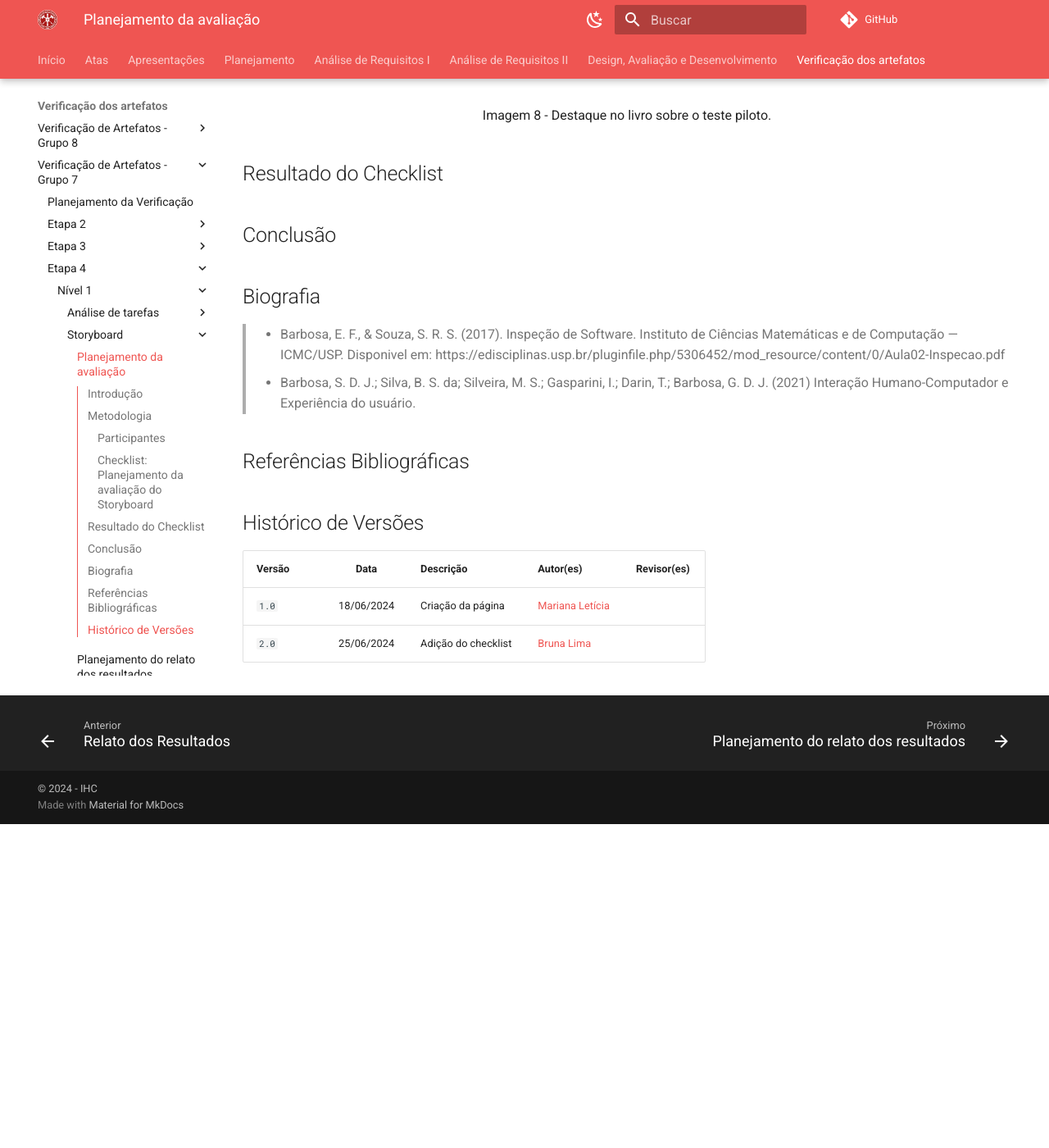
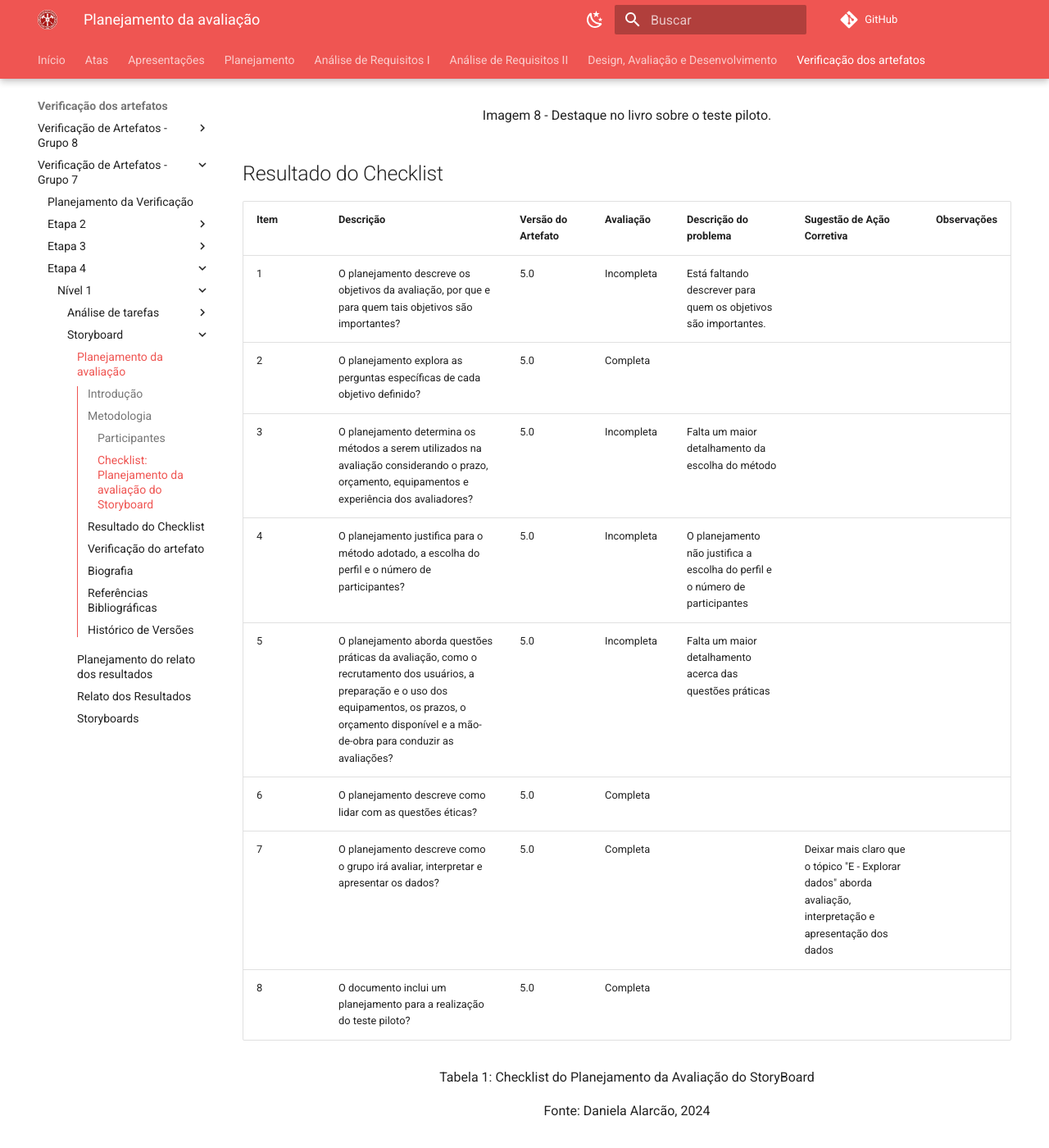
Before and after one commit to Interacao-Humano-Computador/2024.1-CBMERJ, an MkDocs documentation site: the page built from docs/verificacao_artefatos/verificacao_nosso_grupo/etapa_4/nivel_1/storyboard/planejamento_avaliacao.md, in a window 1280 px wide and 1400 px high, scrolled down 3032 px. Shown: the whole window at 82% size. Built offline with MkDocs 1.6.1 and Material for MkDocs 9.7.7, drawn with Linux system fonts in a browser that asks for light colours; comment, search, counter and statistics services are not loaded; before the commit the page ends 4037 px from its top, so only the background shows below that; some of the changed text lies outside the part shown.

Commit message:
Video verificando artefato

```diff
--- a/docs/verificacao_artefatos/verificacao_nosso_grupo/etapa_4/nivel_1/storyboard/planejamento_avaliacao.md
+++ b/docs/verificacao_artefatos/verificacao_nosso_grupo/etapa_4/nivel_1/storyboard/planejamento_avaliacao.md
@@ -53,27 +53,26 @@
 <p align="center">Imagem 8 - Destaque no livro sobre o teste piloto. </p>
 
 ## Resultado do Checklist
- <!-- template de VERIFICAÇÃO -->
-
-<!--
 | Item | Descrição      | Versão do Artefato | Avaliação      | Descrição do problema | Sugestão de Ação Corretiva | Observações |
 | ---- | -------------- | ------------------ | -------------- | --------------------- | -------------------------- | ----------- |
-|  1   | (COLOCAR DECRIÇÃO DO ITEM 1 AQUI) | (COLOCAR SE ESTÁ CONFORME OU NÃO CONFORME) |  | |
-|  2   | (COLOCAR DECRIÇÃO DO ITEM 2 AQUI) | (COLOCAR VERSÃO AQUI) | (COLOCAR SE ESTÁ CONFORME OU NÃO CONFORME)|  |   |  |
-|  3   | (COLOCAR DECRIÇÃO DO ITEM 3 AQUI) | (COLOCAR VERSÃO AQUI)| (COLOCAR SE ESTÁ CONFORME OU NÃO CONFORME) | |  |
-|  4   | (COLOCAR DECRIÇÃO DO ITEM 4 AQUI) | (COLOCAR VERSÃO AQUI) | (COLOCAR SE ESTÁ CONFORME OU NÃO CONFORME)  | | | |
-|  5   | (COLOCAR DECRIÇÃO DO ITEM 5 AQUI) | (COLOCAR VERSÃO AQUI)| (COLOCAR SE ESTÁ CONFORME OU NÃO CONFORME)  | | |  |
-<p style="text-align: center">Tabela (COLQUE O NUMERO DA TABELA AQUI): (COLOQUE O TÍTULO DA TABELA AQUI)</p>
-<p style="text-align: center">Fonte: (COLOQUE SEU NOME AQUI), 2024</p>
+|  1   | O planejamento descreve os objetivos da avaliação, por que e para quem tais objetivos são importantes? | 5.0 | Incompleta | Está faltando descrever para quem os objetivos são importantes.  | |
+|  2   | O planejamento explora as perguntas específicas de cada objetivo definido?| 5.0 | Completa |  |   |  |
+|  3   | O planejamento determina os métodos a serem utilizados na avaliação considerando o prazo, orçamento, equipamentos e experiência dos avaliadores?| 5.0 | Incompleta | Falta um maior detalhamento da escolha do método |  |
+|  4   | O planejamento justifica para o método adotado, a escolha do perfil e o número de participantes?| 5.0 | Incompleta  | O planejamento não justifica a escolha do perfil e o número de participantes | | |
+|  5   | O planejamento aborda questões práticas da avaliação, como o recrutamento dos usuários, a preparação e o uso dos equipamentos, os prazos, o orçamento disponível e a mão-de-obra para conduzir as avaliações?| 5.0 | Incompleta  | Falta um maior detalhamento acerca das questões práticas | |  |
+|  6   | O planejamento descreve como lidar com as questões éticas?| 5.0 | Completa  | | |  |
+|  7   | O planejamento descreve como o grupo irá avaliar, interpretar e apresentar os dados?| 5.0| Completa |  | Deixar mais claro que o tópico "E - Explorar dados" aborda avaliação, interpretação e apresentação dos dados|  |
+|  8   | O documento inclui um planejamento para a realização do teste piloto?| 5.0| Completa  | | |  |
+<p style="text-align: center">Tabela 1: Checklist do Planejamento da Avaliação do StoryBoard</p>
+<p style="text-align: center">Fonte: Daniela Alarcão, 2024</p>
 
-<iframe width="560" height="315"
-src="(COLOQUE O LINK EMBED AQUI)"
-title="YouTube video player" frameborder="0" allow="accelerometer; autoplay; clipboard-write; encrypted-media; gyroscope; picture-in-picture; web-share" referrerpolicy="strict-origin-when-cross-origin" allowfullscreen></iframe>
+## Verificação do artefato
 
-<p style="text-align: center">Vídeo (COLOQUE O NUMERO DO VÍDEO AQUI): (COLOQUE O TÍTULO DO VÍDEO AQUI).</p>
-<p style="text-align: center">Fonte: (COLOQUE SEU NOME AQUI), 2024</p> -->
+[Link para o vídeo da verificação do artefato](https://youtu.be/EUzhroXBy64?si=1zrh3kYMz_3vpRIf)
 
-## Conclusão
+<iframe width="853" height="480" src="https://www.youtube.com/embed/EUzhroXBy64?si=EKbML4Ta4jTsJyaq" title="YouTube video player" frameborder="0" allow="accelerometer; autoplay; clipboard-write; encrypted-media; gyroscope; picture-in-picture; web-share" referrerpolicy="strict-origin-when-cross-origin" allowfullscreen></iframe>
+<p style="text-align: center">Vídeo 1: Verificação de artefato</p>
+<p style="text-align: center">Fonte: Daniela Alarcão, 2024</p>
 
 ## Biografia
 >- Barbosa, E. F., & Souza, S. R. S. (2017). Inspeção de Software. Instituto de Ciências Matemáticas e de Computação — ICMC/USP. Disponivel em: https://edisciplinas.usp.br/pluginfile.php/5306452/mod_resource/content/0/Aula02-Inspecao.pdf
@@ -88,3 +87,5 @@
 | ------ | :--------: | ----------------------------------------- | ----------------------------------------------- | ---------------------------------------------- |
 | `1.0`   | 18/06/2024 | Criação da página                         | [Mariana Letícia](https://github.com/Marianannn) |   |
 | `2.0`   | 25/06/2024 | Adição do checklist | [Bruna Lima](https://github.com/libruna) |   |
+| `3.0`   | 26/06/2024 | Resultado do checklist | [Daniela Alarcão](https://github.com/danialarcao) |   |
+| `4.0`   | 26/06/2024 | Adição de vídeo verificando artefato | [Daniela Alarcão](https://github.com/danialarcao) |   |
```
